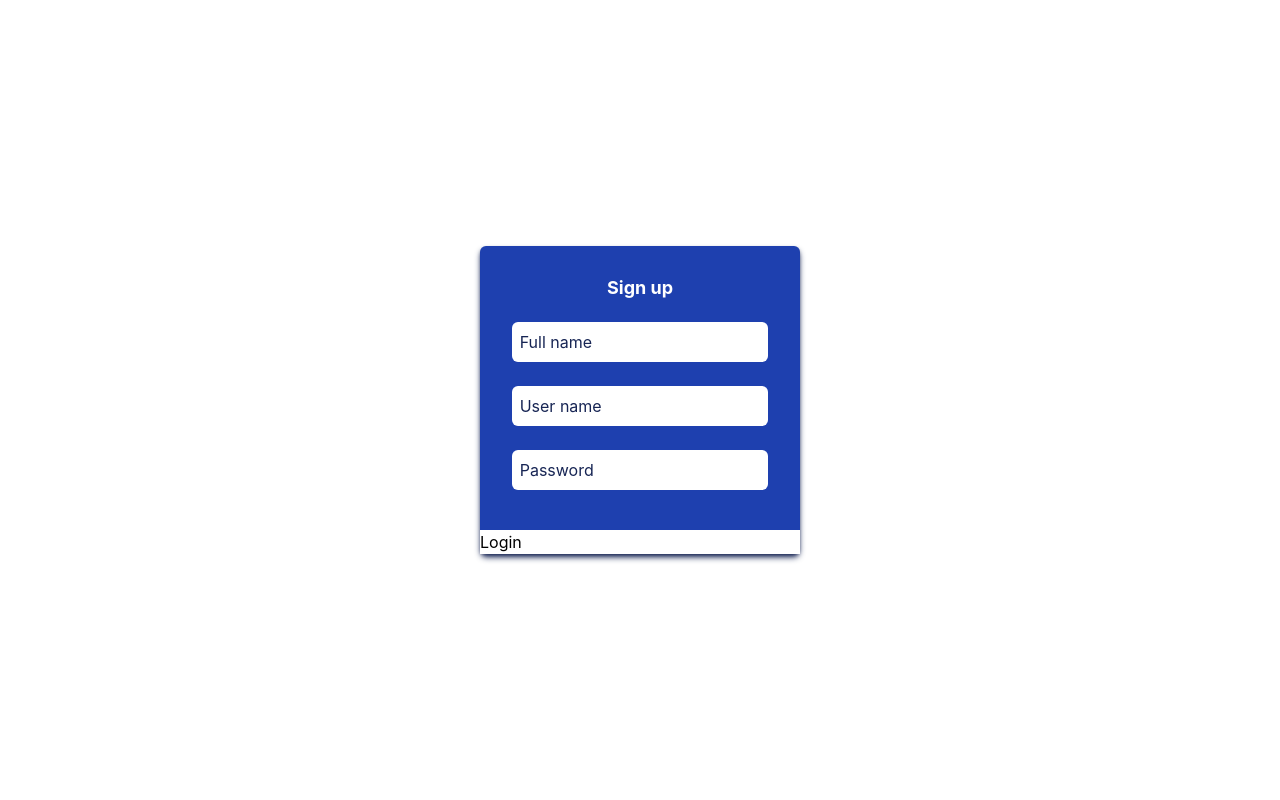
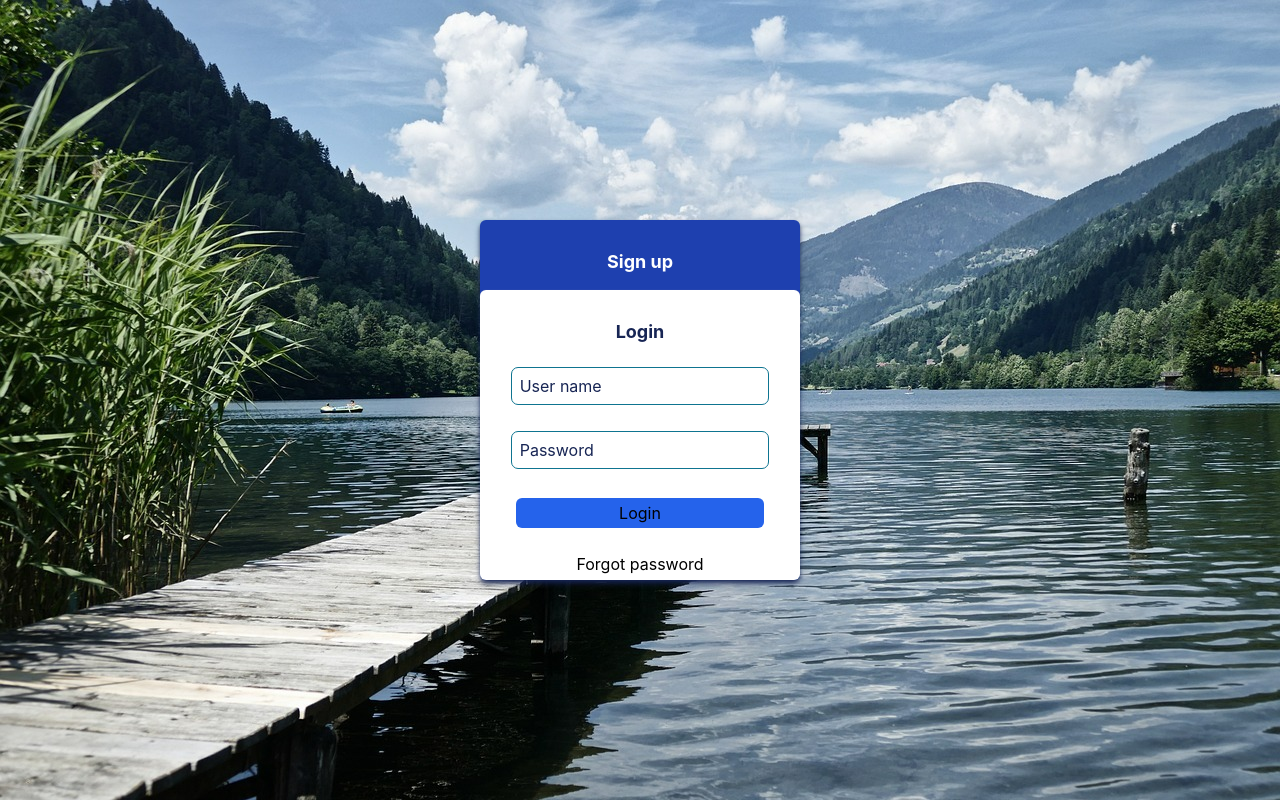
Before and after one commit to VNDT-082/my-project, a React (Create React App) app: page /login in a window 1280 px wide. Built offline with nearby package versions, Linux system fonts and the light colour scheme.

Commit message:
design login form

```diff
--- a/src/components/core/FormControl.tsx
+++ b/src/components/core/FormControl.tsx
@@ -1,22 +1,41 @@
 import { useId, useState } from "react";
 
 interface FormControlItem {
-    label: string
+    label: string,
+    className: string,
+    labelType: number,
+    type:string
 }
 
 const FormControl = (props: FormControlItem) => {
-    const { label } = props;
+    const { label, className, labelType,type } = props;
+
+    ////
+    // labelType = 0: background white outline none text white
+    // labelType = 1: background white outline cyan text blue 950
+    ////
+
     const id = useId();
 
     const [labelState, setLabelState] = useState<boolean>(false);
 
     return (
         <div className="relative w-full flex justify-center items-center mx-auto my-6">
-            <input id={`input_form_element_${id}`} className={`input_form_element font-bold
-             ${!labelState ? 'text-white' : 'text-blue-950'}`} type="text"
-                onFocus={() => setLabelState(true)} onBlur={() => { setLabelState(false) }} />
-            <label htmlFor={`input_form_element_${id}`} id={`input_form_label_${id}`}
-                className={`input_form_label w-full  ${labelState ? 'transform -translate-y-[22px] text-white' : 'mb-0 text-blue-950'}`}>{label}</label>
+            <input id={`input_form_element_${id}`} className={`${className} font-bold
+             ${!labelState ? 'text-white' : 'text-blue-950'}`} type={ `${type}`}
+                onFocus={() => setLabelState(true)} onBlur={(e) => {
+                    if(e.target.value=='')
+                        setLabelState(false)
+                }} />
+            {labelType == 0 ?
+                <label htmlFor={`input_form_element_${id}`} id={`input_form_label_${id}`}
+                    className={`input_form_label w-full  ${labelState ? 'transform -translate-y-[22px] text-white' : 'mb-0 text-blue-950'}`}>{label}</label>
+                :
+                <label htmlFor={`input_form_element_${id}`} id={`input_form_label_${id}`}
+                className={`input_form_label w-full  text-blue-950 ${labelState ? 'transform -translate-y-[22px]' : 'mb-0'}`}>{label}</label>
+
+
+            }
 
         </div>
     );
--- a/src/index.css
+++ b/src/index.css
@@ -17,7 +17,14 @@ code {
 }
 
 .input_form_element{
-  @apply text-2xl outline-none rounded-md px-2 py-1 my-2 z-0 absolute w-11/12
+  @apply text-lg outline-none rounded-md px-2 py-1 my-2 z-0 absolute w-11/12
+}
+
+.input_form_element_v2{
+  @apply text-lg outline outline-[0.5px] outline-cyan-700 rounded-md px-2 py-1 my-2 z-0 absolute w-11/12
+}
+.input_form_element_v2 .lable{
+
 }
 .input_form_label{
   @apply  transition-transform duration-300 z-20 absolute px-2 ease-in-out w-11/12
--- a/src/pages/LoginPage.tsx
+++ b/src/pages/LoginPage.tsx
@@ -2,7 +2,7 @@ import { Link } from "react-router-dom";
 import { useDispatch } from 'react-redux';
 import { showNotification } from "../redux/notificationSlice";
 import { ToastContainer } from "react-toastify";
-import { useContext } from "react";
+import { useContext, useState } from "react";
 import { NotificationContext } from "../components/context/NotificationContext";
 import { transform } from "typescript";
 import FormControl from "../components/core/FormControl";
@@ -12,7 +12,7 @@ const LoginPage = () => {
     // const handleShowNotification = () => {
     //     dispatch(showNotification("This is a toast notification!"));
     // };
-
+    const [isFormLogin, setIsFormLogin] = useState<boolean>(true);
     const notifyContext = useContext(NotificationContext);
     if (!notifyContext) {
         throw new Error('SomeComponent must be used within a NotifyProvider');
@@ -21,29 +21,70 @@ const LoginPage = () => {
 
     return (
         <>
-            <div className="w-full h-full fixed bg-white flex justify-center items-center">
+            <div className="w-full h-full fixed bg-white flex justify-center items-center"
+                style={{ backgroundImage: "url('bg.jpg')" }}>
                 <div className="w-10/12 sm:w-8/12 md:w-8/12 lg:w-3/12 bg-blue-800 rounded-md min-w-[320px]
-                shadow-blue-950 shadow-md">
-                    <div className="w-full h-full flex justify-center px-[20px] py-[20px]">
-                        <form className="w-full h-full">
-                            <p className="text-lg font-bold text-white text-center my-2">Sign up</p>
+                shadow-blue-950 shadow-md max-h-[360px] h-[360px] overflow-hidden relative">
+                    <div className="w-full h-full flex justify-center px-[20px] py-[20px] absolute">
+                        {isFormLogin ? <p className="text-lg font-bold text-white text-center my-2 cursor-pointer
+                            hover:scale-[1.01]"
+                            onClick={() => setIsFormLogin(false)}>Sign up</p> : null}
+                        <form className={`w-full h-full ${!isFormLogin ? '' : 'hidden'}`}>
+                            <p className="text-lg font-bold text-white text-center my-2 cursor-pointer
+                            hover:scale-105"
+                                onClick={() => setIsFormLogin(false)}>Sign up</p>
                             <div className="my-4 flex justify-center items-center ">
-                                <FormControl key={'fullname'} label="Full name" />
+                                <FormControl key={'fullname'} label="Full name" className="input_form_element"
+                                    labelType={0} type="text" />
                             </div>
 
                             <div className="my-4 flex justify-center items-center ">
-                                <FormControl key={'username'} label="User name" />
+                                <FormControl key={'username'} label="User name" className="input_form_element"
+                                    labelType={0} type="text" />
                             </div>
 
                             <div className="my-4 flex justify-center items-center ">
-                                <FormControl key={'password'} label="Password" />
+                                <FormControl key={'password'} label="Password " className="input_form_element"
+                                    labelType={0} type="password" />
+                            </div>
+
+                            <div className="my-4 flex justify-center items-center px-4 ">
+                                <button className="w-full my-2 bg-blue-600 h-[30px]
+                                rounded-md hover:bg-blue-700 hover:shadow-sm shadow-blue-950
+                                hover:font-bold hover:text-white">Sign up</button>
                             </div>
 
                         </form>
                     </div>
-                    <div className="bg-white">
-                        <form>
-                            <p>Login</p>
+                    <div className={`w-full h-full flex justify-center px-[20px] py-[20px] bg-white
+                    rounded-t-md
+                      shadow-sm shadow-gray-400 absolute transition-transform duration-500 z-20 ease-in-out
+                      ${isFormLogin ? 'transform -translate-y-[180px] mt-[250px] ' : 'mt-[290px]'} `}>
+                        {!isFormLogin ? <p className="text-lg font-bold text-blue-950 text-center my-2 cursor-pointer
+                            hover:scale-[1.01] "  onClick={() => setIsFormLogin(true)}>Login</p> : null}
+
+                        <form className={`w-full h-full ${!isFormLogin ? 'hidden' : ''}`}>
+                            <p className="text-lg font-bold text-blue-950 text-center my-2 cursor-pointer
+                            hover:scale-105 " onClick={() => setIsFormLogin(true)}>Login</p>
+                            <div className="my-4 flex justify-center items-center ">
+                                <FormControl key={'username'} label="User name" className="input_form_element_v2"
+                                    labelType={1} type="text" />
+                            </div>
+
+                            <div className="my-4 flex justify-center items-center ">
+                                <FormControl key={'password'} label="Password " className="input_form_element_v2"
+                                    labelType={1} type="password" />
+                            </div>
+
+                            <div className="my-4 flex justify-center items-center px-4 ">
+                                <button className="w-full my-2 bg-blue-600 h-[30px]
+                                rounded-md hover:bg-blue-700 hover:shadow-sm shadow-blue-950
+                                hover:font-bold hover:text-white">Login</button>
+                            </div>
+                            <div className="my-4 flex justify-center items-center px-4 ">
+                                <button className="hover:scale-105">Forgot password</button>
+                            </div>
+
                         </form>
                     </div>
                 </div>
```
Also changed, not shown: public/bg.jpg (added).
